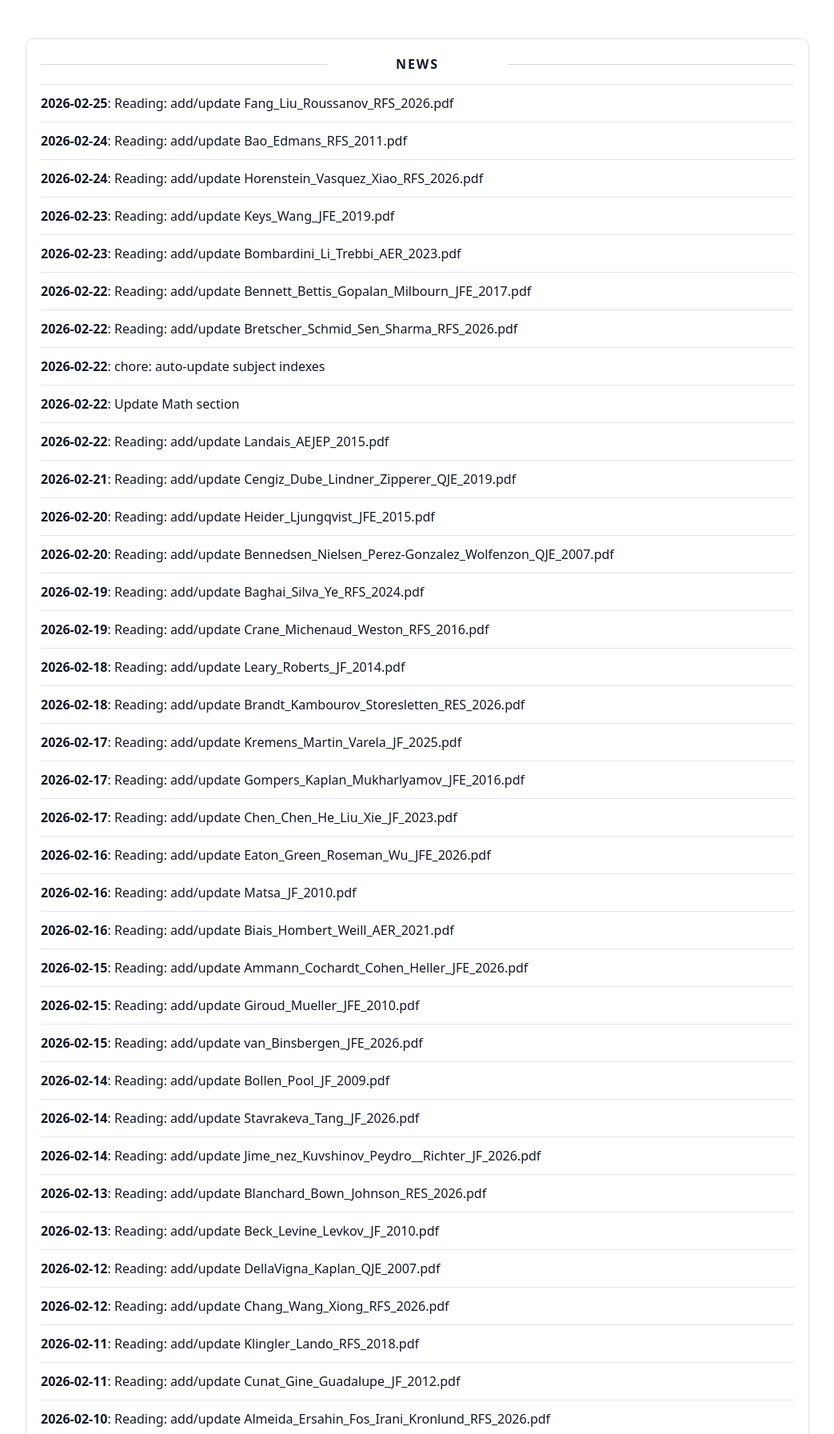
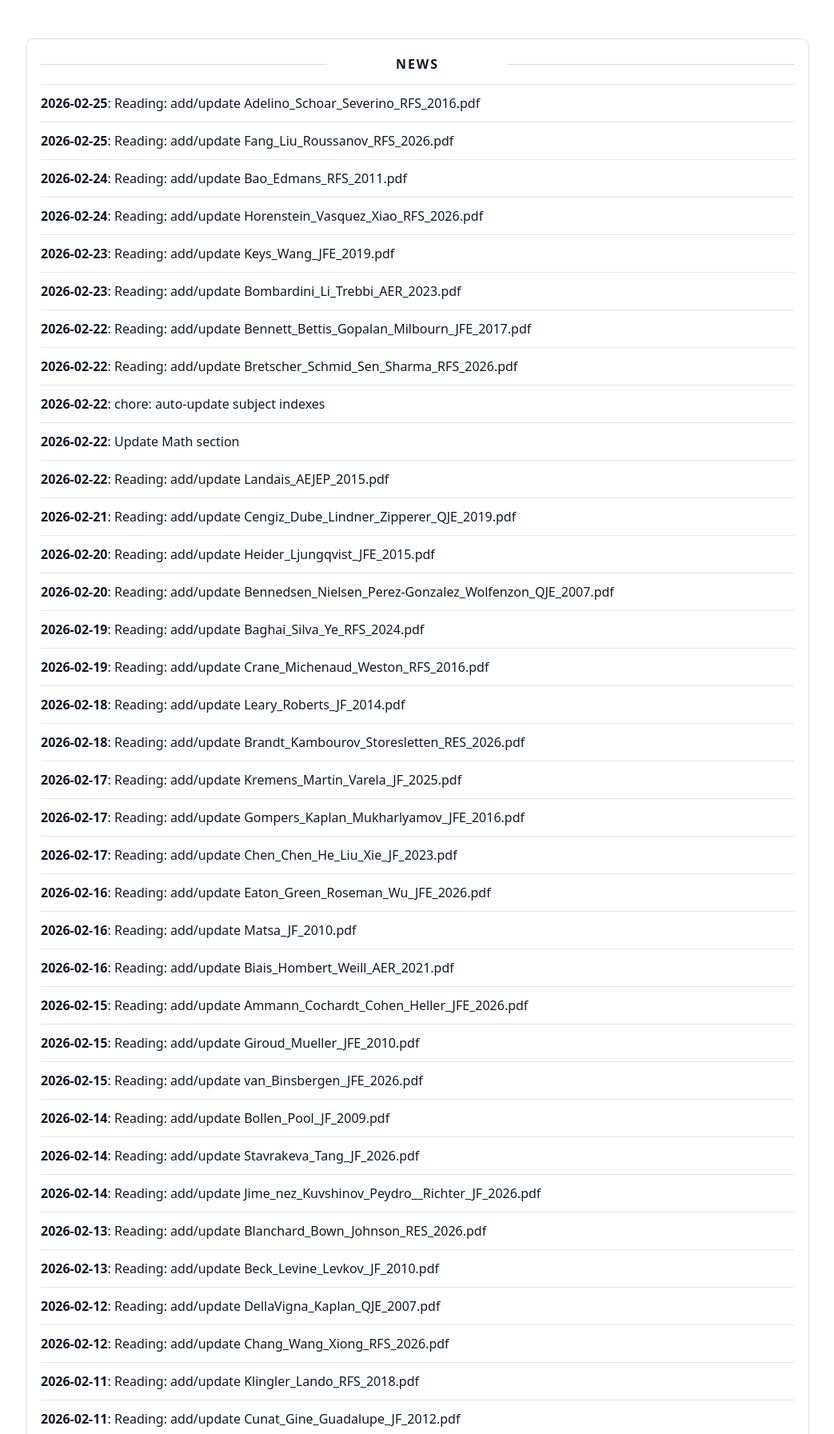
Before and after one commit to yaxinzn/study-archive, a Jekyll site: the page built from updates/index.md, in a window 1280 px wide, cut to the strip 476-2269 px from the top of the page. Shown: the whole strip at 80% size, without its empty margins (118-1161 px from the left). Built offline with Jekyll 4.4.1, drawn with Linux system fonts in a browser that asks for light colours; some of the changed text lies outside the part shown.

Commit message:
chore: update NEWS feed

```diff
--- a/_data/news.yml
+++ b/_data/news.yml
@@ -1,4 +1,7 @@
 # Auto-generated update history (sorted newest -> oldest). Do not edit manually.
+- ts: "1772020864"
+  date: "2026-02-25"
+  title: "Reading: add/update Adelino_Schoar_Severino_RFS_2016.pdf"
 - ts: "1772019748"
   date: "2026-02-25"
   title: "Reading: add/update Fang_Liu_Roussanov_RFS_2026.pdf"
```
